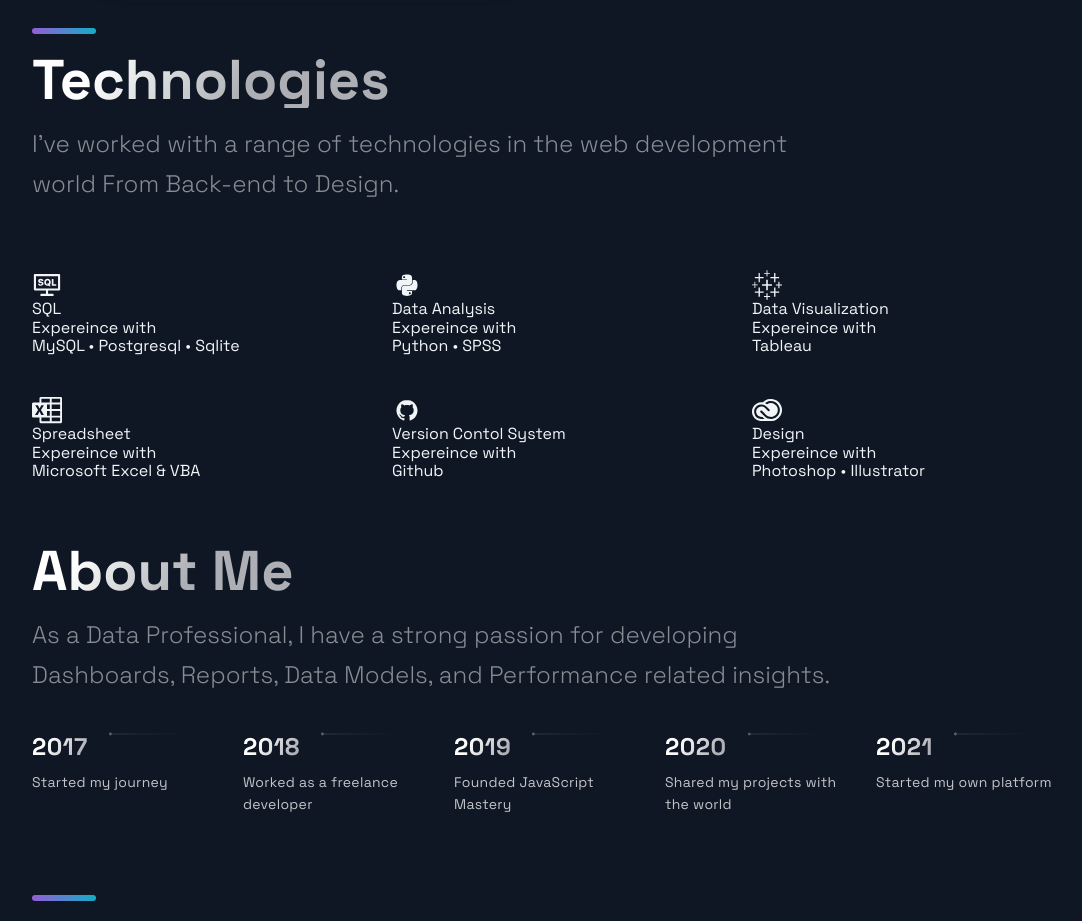
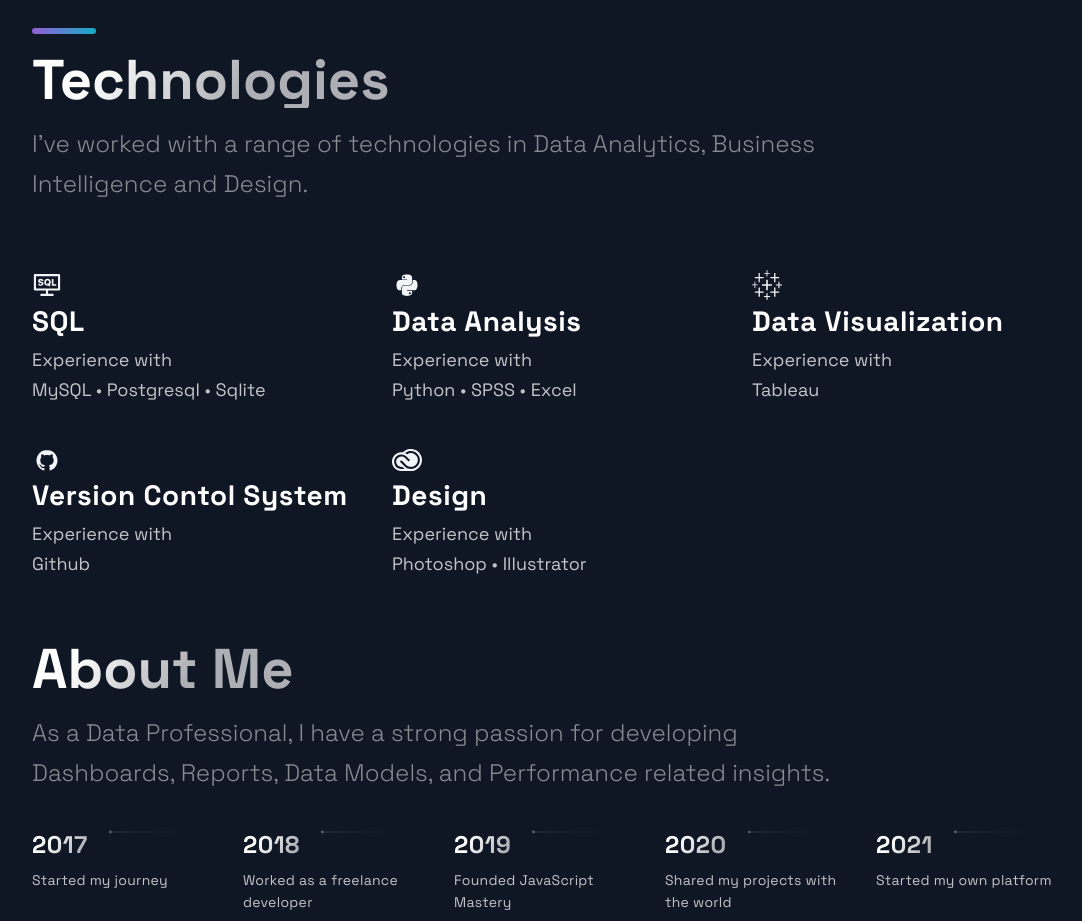
Before and after one commit to maco-data/portfolio_website, a Next.js app: page / in a window 1280 px wide. Shown: the part 2220-3141 px from the top of the page, without its empty margins (88-1170 px from the left). Built offline with nearby package versions, Linux system fonts and the light colour scheme.

Commit message:
Format listItem information

```diff
--- a/src/components/Technologies/Technologies.js
+++ b/src/components/Technologies/Technologies.js
@@ -27,45 +27,82 @@ const Technologies = () => (
 		<br />
 		<SectionTitle>Technologies</SectionTitle>
 		<SectionText>
-			I've worked with a range of technologies in the web development
-			world From Back-end to Design.
+			I've worked with a range of technologies in Data Analytics, Business
+			Intelligence and Design.
 		</SectionText>
 		<List>
 			<ListItem>
+				<picture>
 					<AiOutlineConsoleSql size="3rem" />
-				<ListContainer>SQL</ListContainer>
-				Expereince with <br />
+				</picture>
+				<ListContainer>
+					<ListTitle>SQL</ListTitle>
+					<ListParagraph>
+						Experience with <br />
 						MySQL • Postgresql • Sqlite
+					</ListParagraph>
+				</ListContainer>
 			</ListItem>
 			<ListItem>
+				<picture>
 					<DiPython size="3rem" />
-				<ListContainer>Data Analysis</ListContainer>
-				Expereince with <br />
-				Python • SPSS
+					{/* <SiMicrosoftexcel size="3rem" /> */}
+				</picture>
+				<ListContainer>
+					<ListTitle>Data Analysis</ListTitle>
+					<ListParagraph>
+						Experience with <br />
+						Python • SPSS • Excel
+					</ListParagraph>
+				</ListContainer>
 			</ListItem>
 			<ListItem>
+				<picture>
 					<SiTableau size="3rem" />
-				<ListContainer>Data Visualization</ListContainer>
-				Expereince with <br />
+				</picture>
+				<ListContainer>
+					<ListTitle>Data Visualization</ListTitle>
+					<ListParagraph>
+						Experience with <br />
 						Tableau
+					</ListParagraph>
+				</ListContainer>
+			</ListItem>
+			{/* <ListItem>
+				<picture>
+					<SiMicrosoftexcel size="3rem" />
+				</picture>
+				<ListContainer>
+					<ListTitle>Spreadsheet</ListTitle>
+					<ListParagraph>
+						Experience with <br />
+						Microsoft Excel & VBA
+					</ListParagraph>
+				</ListContainer>
+			</ListItem> */}
+			<ListItem>
+				<picture>
+					<DiGithubBadge size="3rem" />
+				</picture>
+				<ListContainer>
+					<ListTitle>Version Contol System</ListTitle>
+					<ListParagraph>
+						Experience with <br />
+						Github
+					</ListParagraph>
+				</ListContainer>
 			</ListItem>
 			<ListItem>
-				<SiMicrosoftexcel size="3rem" />
-				<ListContainer>Spreadsheet</ListContainer>
-				Expereince with <br />
-				Microsoft Excel & VBA
-			</ListItem>
-			<ListItem>
-				<DiGithubBadge size="3rem" />
-				<ListContainer>Version Contol System</ListContainer>
-				Expereince with <br />
-				Github
-			</ListItem>
-			<ListItem>
+				<picture>
 					<SiAdobecreativecloud size="3rem" />
-				<ListContainer>Design</ListContainer>
-				Expereince with <br />
+				</picture>
+				<ListContainer>
+					<ListTitle>Design</ListTitle>
+					<ListParagraph>
+						Experience with <br />
 						Photoshop • Illustrator
+					</ListParagraph>
+				</ListContainer>
 			</ListItem>
 		</List>
 	</Section>
```
Lines whose indentation alone changed are shown as unchanged.
